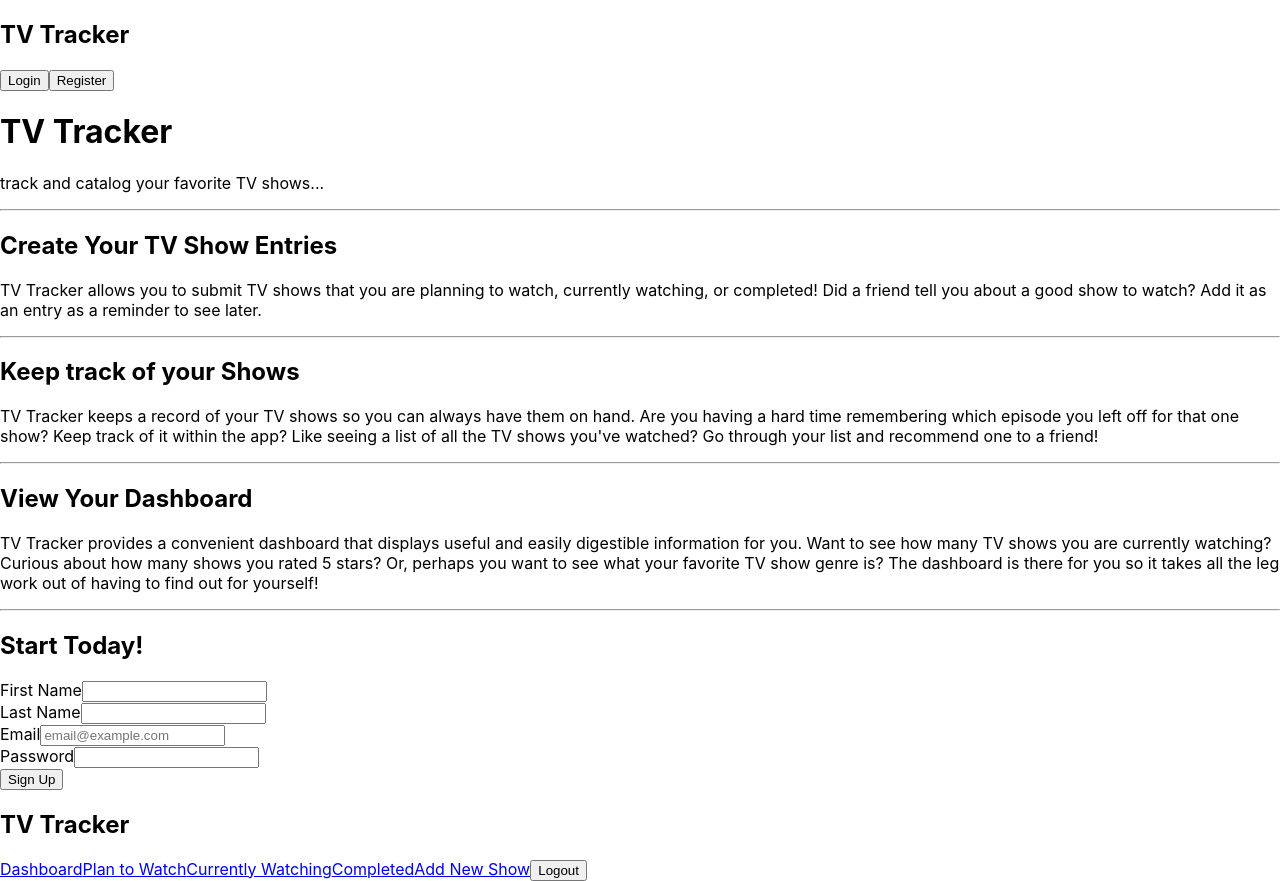
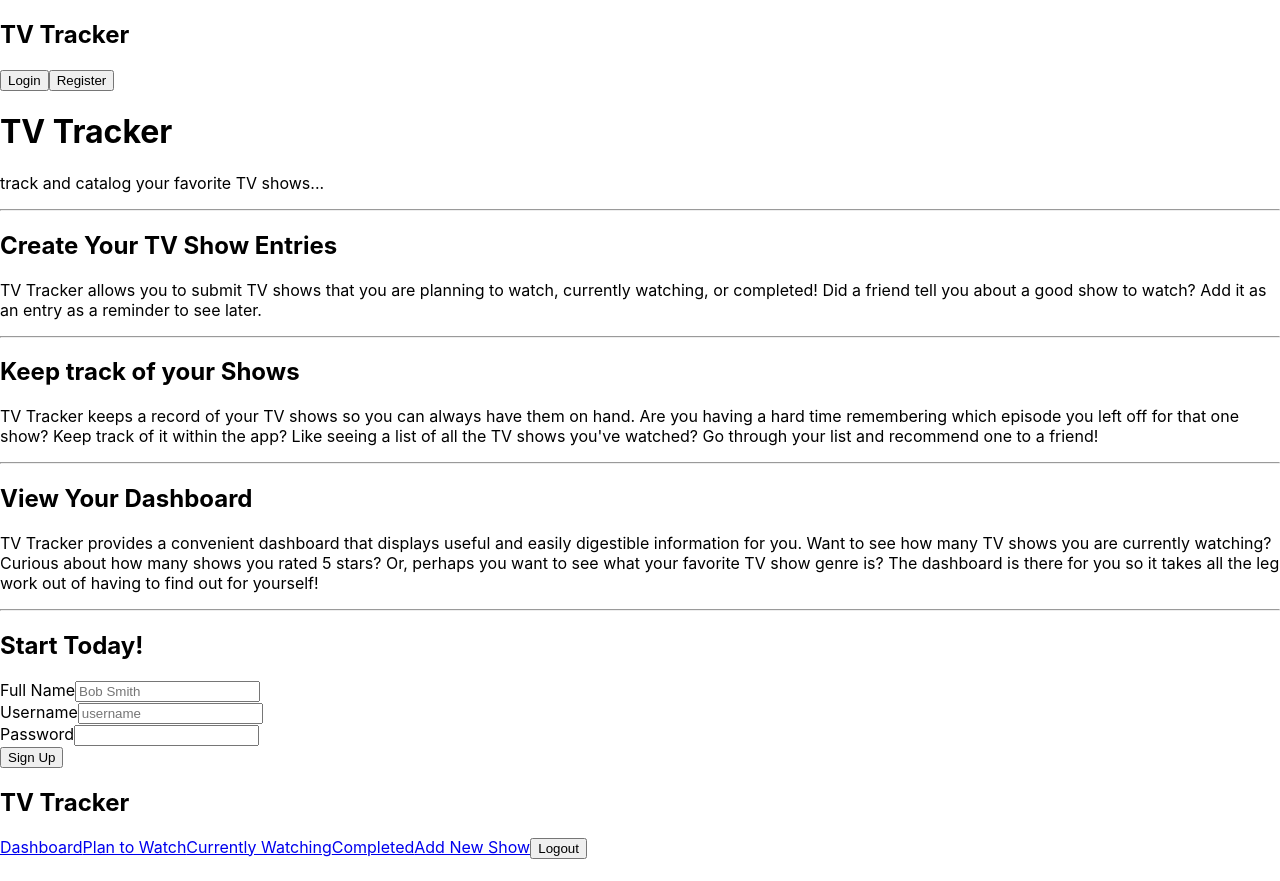
Before and after one commit to wbae912/william-tv-tracker-app, a React (Create React App) app: page / in a window 1280 px wide. After the commit the page ends 859 px from the top, so only its background shows below. Built offline with nearby package versions, Linux system fonts and the light colour scheme.

Commit message:
RegistrationForm hooked up with server and posting to server

```diff
--- a/src/App.js
+++ b/src/App.js
@@ -43,6 +43,9 @@ export default class App extends Component {
           path='/add-entry'
           component={AddForm}
         />
+        <Route
+          path='/login'
+        />
       </div>
     )
   }
--- a/src/LandingPage/LandingPage.js
+++ b/src/LandingPage/LandingPage.js
@@ -1,4 +1,5 @@
 import React, { Component } from 'react';
+import RegistrationForm from '../RegistrationForm/RegistrationForm';
 
 export default class LandingPage extends Component {
   render() {
@@ -46,28 +47,9 @@ export default class LandingPage extends Component {
 
         <hr className="underline"></hr>
 
-        <section className="register-section">
-          <h2 className="section-h2">Start Today!</h2>
-          <form className="register-form">
-            <div className="register-form-div">
-              <label htmlFor="first-name">First Name</label>
-              <input type="text" id="first-name"/>
-            </div>
-            <div className="register-form-div">
-              <label htmlFor="last-name">Last Name</label>
-              <input type="text" id="last-name"/>
-            </div>
-            <div className="register-form-div">
-              <label htmlFor="email">Email</label>
-              <input type="email" id="email" placeholder="email@example.com"/>
-            </div>
-            <div className="register-form-div">
-              <label htmlFor="password">Password</label>
-              <input type="text" id="password"/>
-            </div>
-            <button type="submit" className="reigster-button">Sign Up</button>
-          </form>
-        </section>
+       <RegistrationForm
+        history={this.props.history}
+       />
       </main>
     </>
     )
--- /dev/null
+++ b/src/RegistrationForm/RegistrationForm.js
@@ -0,0 +1,71 @@
+import React from 'react';
+
+export default class RegistrationForm extends React.Component {
+  constructor(props) {
+    super(props)
+
+    this.state = {
+       full_name: '',
+       user_name: '',
+       password: ''
+    }
+  }
+
+  handleChange = e => {
+    this.setState({
+    [e.target.name]: e.target.value
+    })
+  }
+
+  handleSubmit = e => {
+    e.preventDefault();
+    const credentials = {
+      full_name: this.state.full_name,
+      user_name: this.state.user_name,
+      password: this.state.password
+    }
+
+    fetch('http://localhost:8000/api/users', {
+      method: 'POST',
+      headers: {
+        'content-type': 'application/json'
+      },
+      body: JSON.stringify(credentials)
+    })
+    .then(res => {
+      if(!res.ok) {
+        return Promise.reject('Something went wrong')
+      }
+      res.json();
+    })
+    .then(() => {
+      this.props.history.push('/login')
+    })
+    .catch(error => {
+      alert(`Error: ${error.message}`);
+    })
+  }
+
+  render() {
+    return (
+      <section className="register-section">
+        <h2 className="section-h2">Start Today!</h2>
+        <form className="register-form" onSubmit={e => this.handleSubmit(e)}>
+          <div className="register-form-div">
+            <label htmlFor="full_name">Full Name</label>
+            <input type="text" id="full_name" name="full_name" placeholder="Bob Smith" onChange={e => this.handleChange(e)}/>
+          </div>
+          <div className="register-form-div">
+            <label htmlFor="user_name">Username</label>
+            <input type="text" id="user_name" name="user_name" placeholder="username" required onChange={e => this.handleChange(e)}/>
+          </div>
+          <div className="register-form-div">
+            <label htmlFor="password">Password</label>
+            <input type="text" id="password" name="password" minLength="8" maxLength="72" required onChange={e => this.handleChange(e)}/>
+          </div>
+          <button type="submit" className="register-button">Sign Up</button>
+        </form>
+      </section>
+    )
+  }
+}
```
Also changed, not shown: src/LoginForm/LoginForm.js (added, +11 -0 lines).
